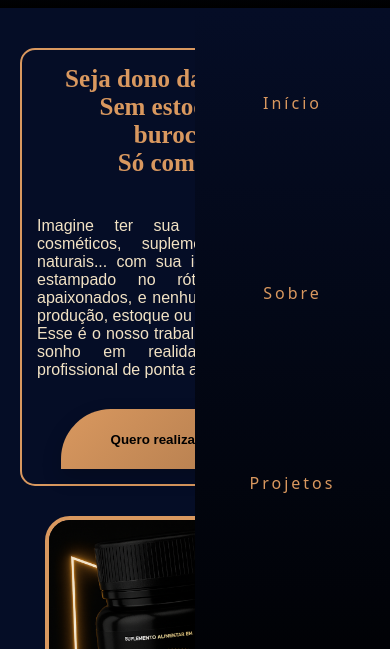
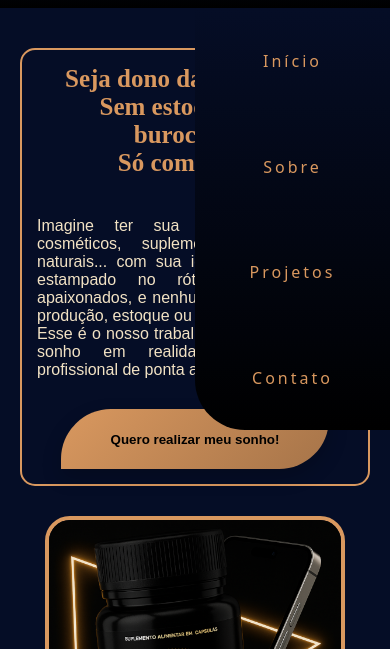
Before and after one commit to Roberto-Jr-Passarela/Haga7Full, a plain HTML site: page index.html in a window 390 px wide. Both pictures are taken after a click on the element 315 px from the left and 42 px from the top of the page. Shown: the part 76-725 px from the top of the page. Drawn offline with Linux system fonts and the light colour scheme.

Commit message:
up possible final

```diff
--- a/mobile-navbar.js
+++ b/mobile-navbar.js
@@ -20,12 +20,14 @@ class MobileNavbar {
   handleClick() {
     this.navList.classList.toggle(this.activeClass);
     this.mobileMenu.classList.toggle(this.activeClass);
+    document.body.classList.toggle("body-menu-open"); // 👈 aqui
     this.animateLinks();
   }
 
   closeMenuOnLinkClick() {
     this.navList.classList.remove(this.activeClass);
     this.mobileMenu.classList.remove(this.activeClass);
+    document.body.classList.remove("body-menu-open"); // 👈 e aqui
     this.navLinks.forEach(link => (link.style.animation = ""));
   }
 
--- a/styles/header.css
+++ b/styles/header.css
@@ -66,7 +66,8 @@ nav {
     top: 10vh;
     right: -50vw; /* Isso esconde o menu pra fora da tela */
     width: 50vw;
-    height: 90vh;
+    height: 50vh;
+    border-radius: 0px 0px 0px 50px;
     background-image: linear-gradient(to bottom, var(--cor6), var(--cor7));
     flex-direction: column;
     align-items: center;
@@ -90,6 +91,11 @@ nav {
 
   .mobile-menu {
     display: block;
+  }
+  .body-menu-open {
+    overflow: hidden;
+    height: 100vh;
+    touch-action: none;
   }
 }
 
```
